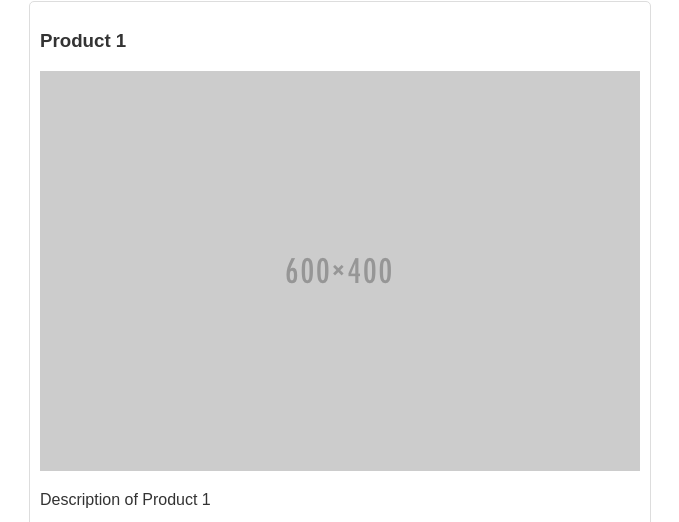
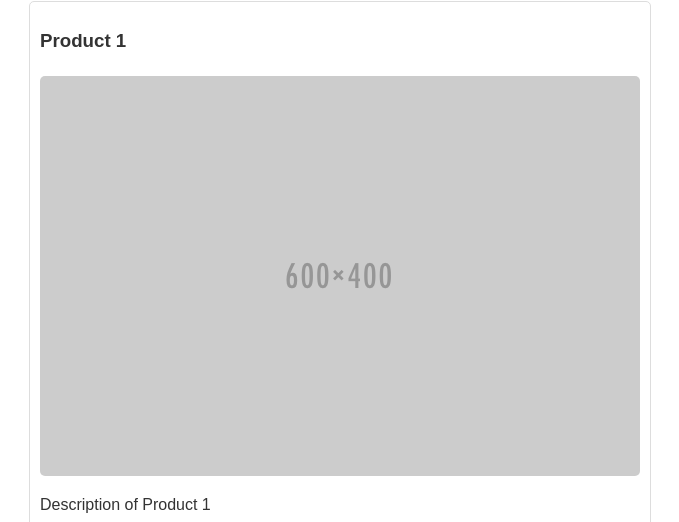
Before and after one commit to fjelln/html_css_workshop, a plain HTML site: page index.html in a window 1280 px wide. Shown: the part 261-783 px from the top of the page, 300-979 px from the left. Drawn offline with Linux system fonts and the light colour scheme.

Commit message:
added styles to img

```diff
--- a/styles.css
+++ b/styles.css
@@ -34,3 +34,10 @@ h2 {
     border-style: solid;
     border-radius: 5px;
 }
+
+img {
+    max-width: 100%;
+    height: auto;
+    border-radius: 5px;
+    margin-top: 5px;
+}
```
